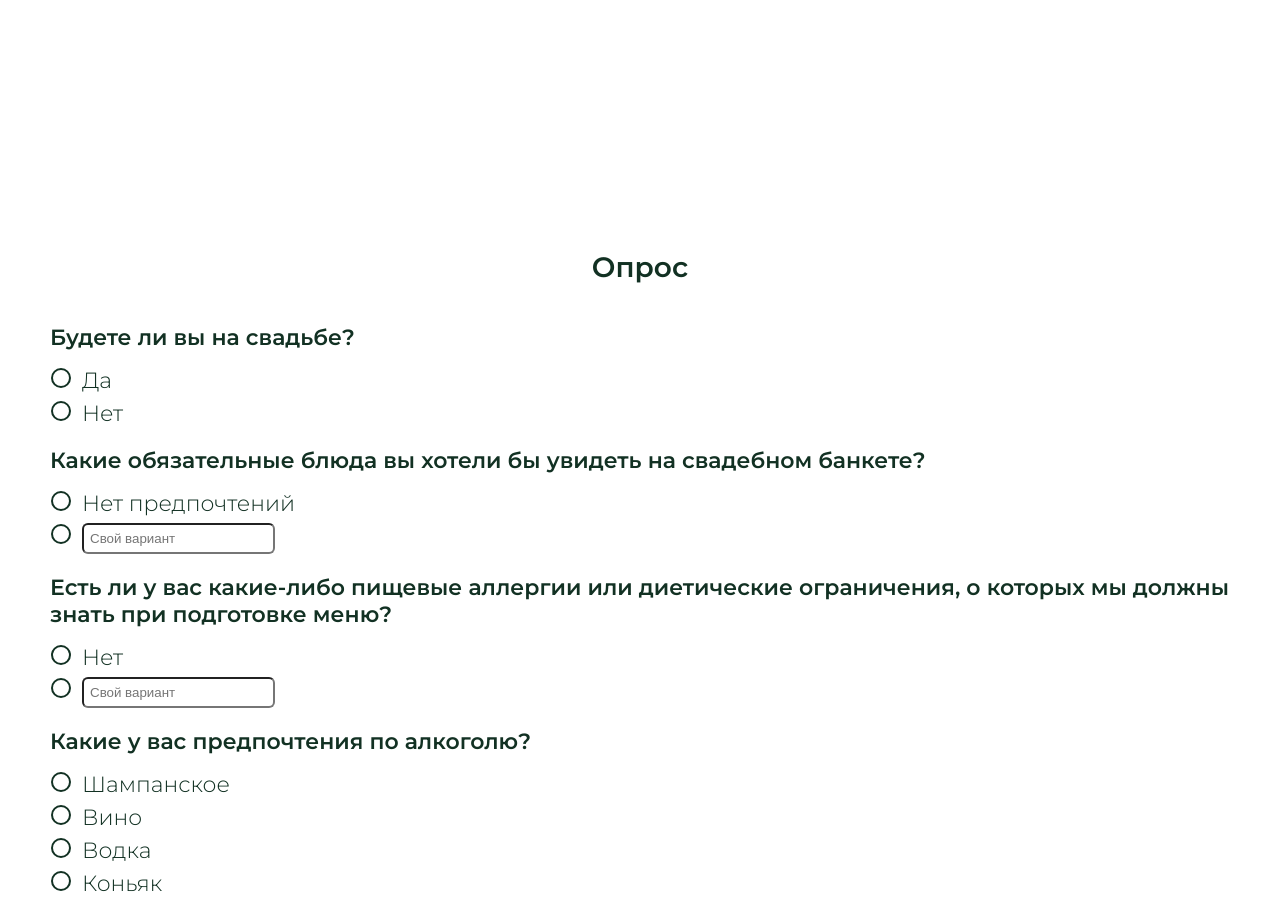
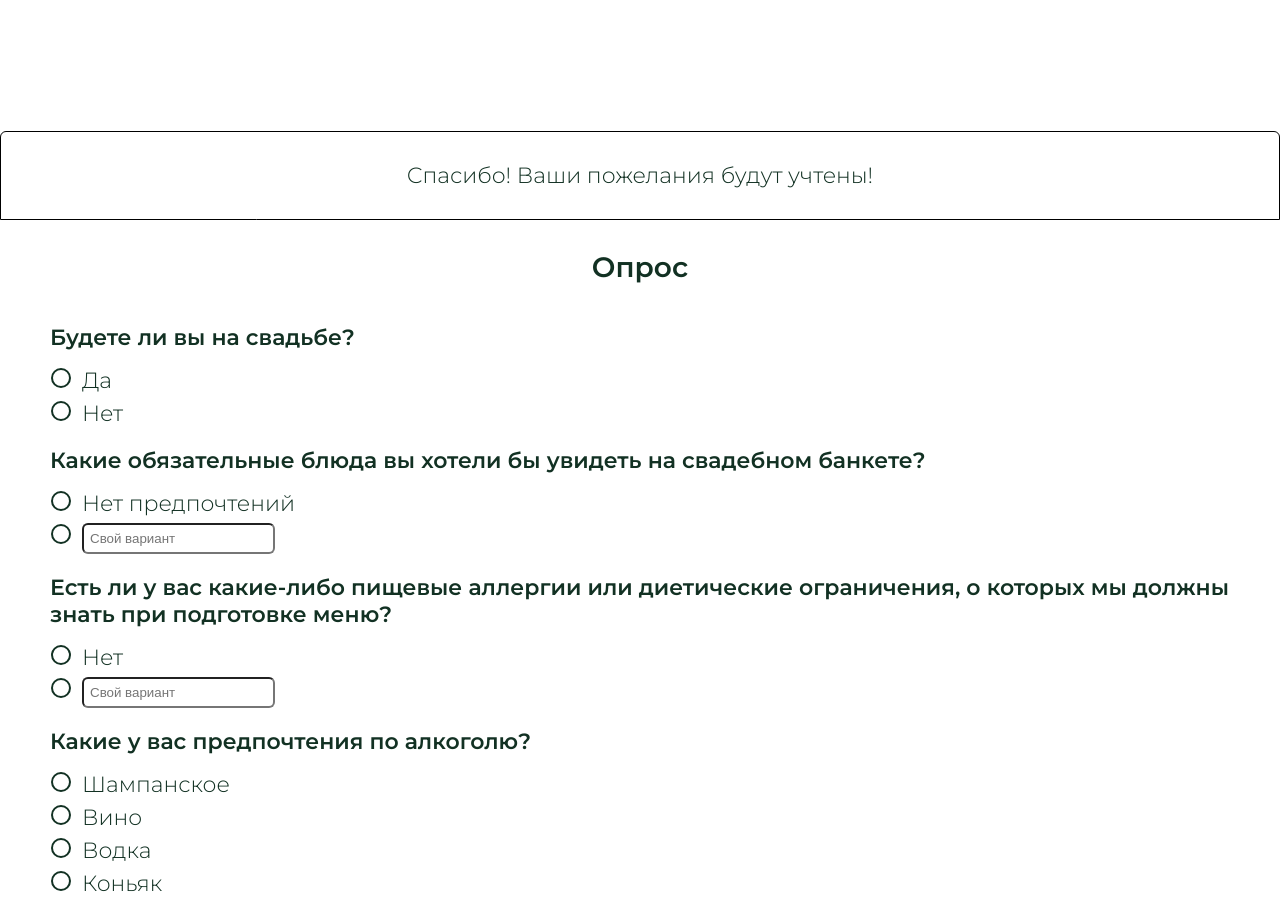
Before and after one commit to VitaliyPugachev/wedding, a website built with webpack: page public/index.html in a window 1280 px wide. Shown: the part 1380-2280 px from the top of the page. Built offline with nearby package versions, Linux system fonts and the light colour scheme.

Commit message:
add notification

```diff
--- a/src/js/index.js
+++ b/src/js/index.js
@@ -9,6 +9,7 @@ import { MessageToGuests } from './modules/components/MessageToGuests/MessageToG
 import { Location } from './modules/components/Location/Location';
 import { addObserver } from './modules/features/addObserver';
 import { Contacts } from './modules/components/Contacts/Contacts';
+import { UserNotification } from './modules/components/Notification/Notification';
 
 document.addEventListener('DOMContentLoaded', () => {
     BackScroll();
@@ -20,4 +21,5 @@ document.addEventListener('DOMContentLoaded', () => {
     addObserver(Survey());
     Location();
     Contacts();
+    UserNotification('Спасибо! Ваши пожелания будут учтены!');
 }, false);
--- a/src/js/modules/components/BackScroll/BackScroll.js
+++ b/src/js/modules/components/BackScroll/BackScroll.js
@@ -1,10 +1,11 @@
 import './backScroll.scss';
 import { throttle } from '../../features/throttle';
+import BackArrow from '../../../../assets/svg/angles.svg';
 
 export const BackScroll = () => {
     document.body.innerHTML += `
         <div class="backBtn">
-            <img class="backBtn__img" src="../../../assets/angles.svg" alt="back to top"/>
+            ${BackArrow}
         </div>`;
 
     window.addEventListener('DOMContentLoaded', () => {
@@ -16,9 +17,9 @@ export const BackScroll = () => {
 
     function scrollHandler() {
         if (window.scrollY >= window.innerHeight) {
-            document.querySelector('.backBtn__img').style.display = 'block';
+            document.querySelector('.backBtn').style.display = 'block';
         } else {
-            document.querySelector('.backBtn__img').style.display = 'none';
+            document.querySelector('.backBtn').style.display = 'none';
         }
     }
 
--- a/src/js/modules/components/Modal/Modal.js
+++ b/src/js/modules/components/Modal/Modal.js
@@ -4,6 +4,7 @@ import { getSelectedAnswers } from '../../features/getSelectedAnswers';
 import { cleanFields } from '../../features/cleanFields';
 import { checkAnswers } from '../../features/checkAnswers';
 import { quiz } from '../../../../config';
+import { toggleNotification } from '../../features/toggleNotification';
 
 export const Modal = () => {
     document.body.innerHTML += '<div class="modal"></div>';
@@ -45,6 +46,8 @@ export const Modal = () => {
         } catch (error) {
             throw new Error(error);
         }
+        toggleNotification();
+        setTimeout(toggleNotification, 5000);
         document.querySelector('.modal').style.display = 'none';
         document.body.style.overflow = 'auto';
     });
--- /dev/null
+++ b/src/js/modules/components/Notification/Notification.js
@@ -0,0 +1,11 @@
+import './Notification.style.scss';
+
+export const UserNotification = (message) => {
+    const wrapper = document.createElement('div');
+    document.body.appendChild(wrapper);
+    wrapper.classList.add('notification');
+    wrapper.classList.add('notification__hide');
+    wrapper.innerHTML = `<div class="notification__message">
+        <img src=""><span>${message}</span>
+    </div>`;
+};
--- /dev/null
+++ b/src/js/modules/components/Notification/Notification.style.scss
@@ -0,0 +1,16 @@
+.notification {
+    position: fixed;
+    bottom: 0;
+    width: 100%;
+    padding: 30px 10px;
+    border: 1px solid black;
+    border-top-left-radius: 6px;
+    border-top-right-radius: 6px;
+    display: flex;
+    justify-content: center;
+    background: var(--bg-color-main);
+    transition: all .7s ease;
+    &__hide {
+        bottom: -100%;
+    }
+}
--- a/src/js/modules/features/postData.js
+++ b/src/js/modules/features/postData.js
@@ -1,7 +1,7 @@
 export async function postData(data) {
     try {
         const response = await fetch(
-            'http://localhost:5500/',
+            'http://5.35.88.152:5500/',
             {
                 method: 'POST',
                 body: JSON.stringify(data),
--- /dev/null
+++ b/src/js/modules/features/toggleNotification.js
@@ -0,0 +1,4 @@
+export function toggleNotification() {
+    const notification = document.querySelector('.notification');
+    notification.classList.toggle('notification__hide');
+}
```
Also changed, not shown: dist/assets/svg/angles.svg (renamed from dist/assets/angles.svg), dist/index.html, src/assets/svg/angles.svg (renamed from src/assets/angles.svg), 2 other files.
